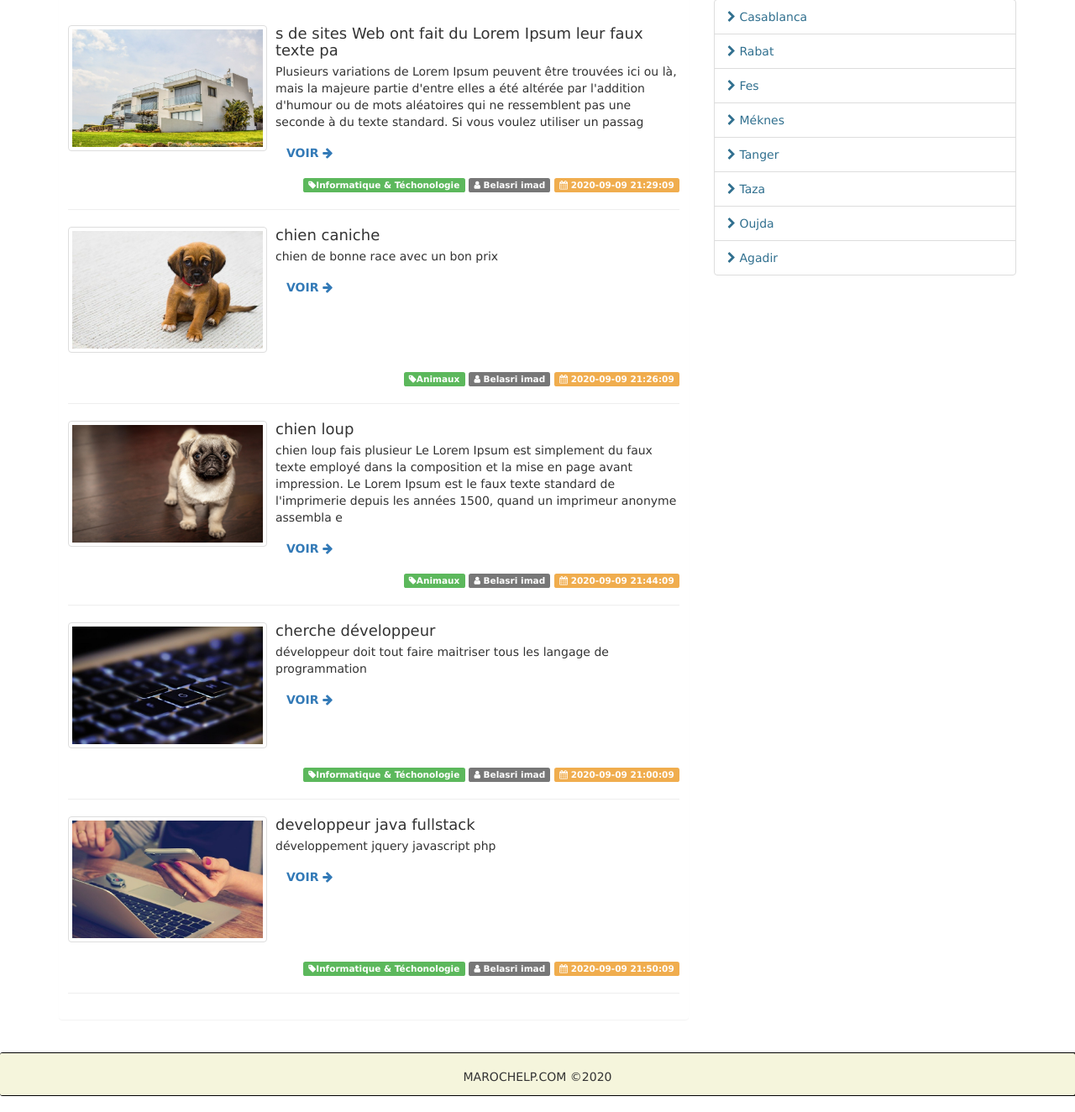
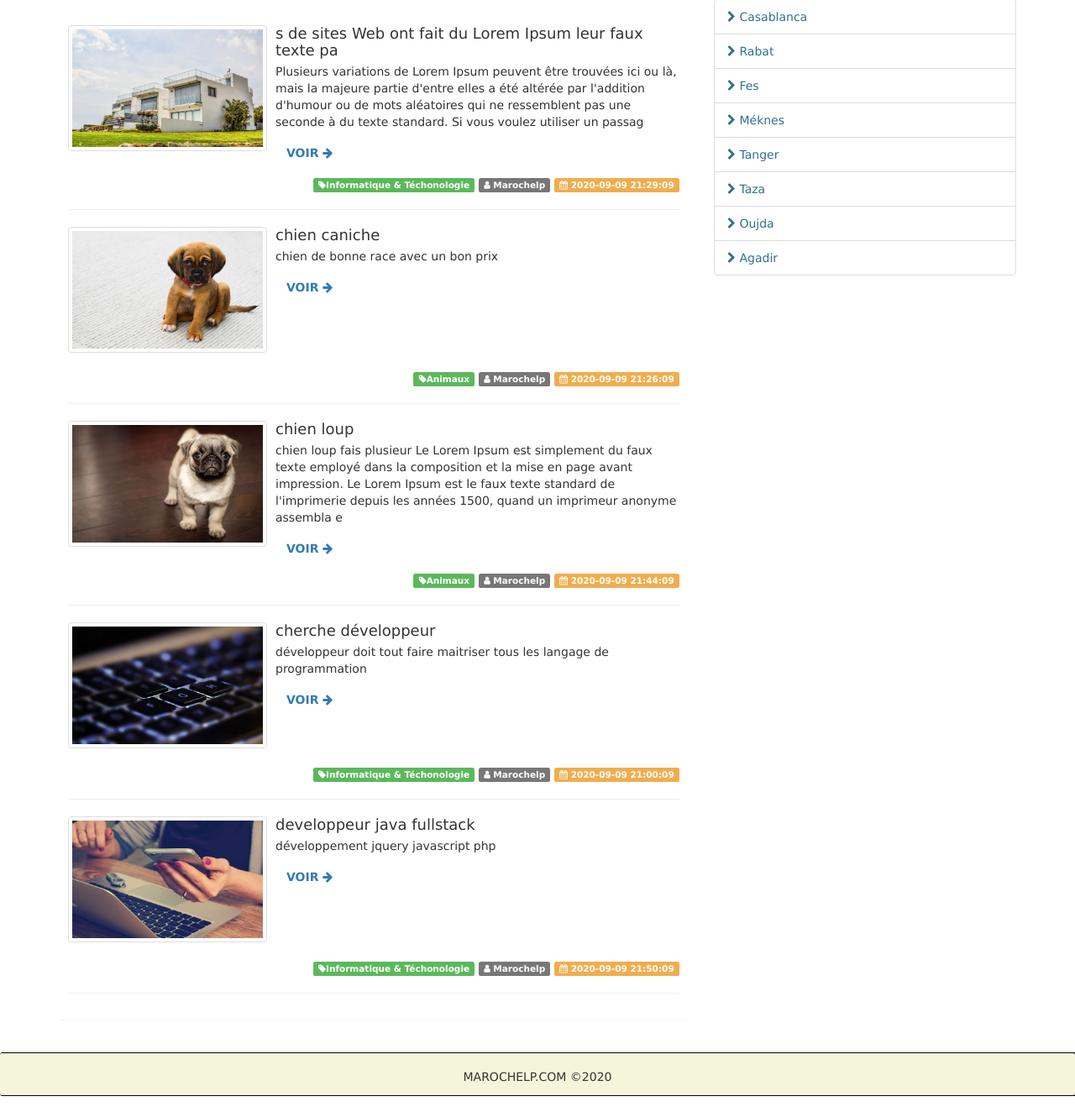
Before and after one commit to Mahelp/002-codeigniter-annonces, a CodeIgniter app: page /codeigniter-annonces/ads/find in a window 1280 px wide. Shown: the part 320-1644 px from the top of the page at 84% size. Run offline with CodeIgniter, Linux system fonts and the light colour scheme; data comes from the database, SQL or seed files in the repository; some libraries are stand-ins or nearby versions.

Commit message:
my commit 2 le dossier views

```diff
--- a/application/views/ads/by-city.php
+++ b/application/views/ads/by-city.php
@@ -64,7 +64,7 @@
                         </div>
                         <div class="media-footer" align="right">
                             <span class="label label-success"><i class="fa fa-tag"></i><?php echo $annonce->category;?></span>
-                            <span class="label label-default"><i class="fa fa-user"></i> Belasri imad</span>
+                            <span class="label label-default"><i class="fa fa-user"></i> Marochelp</span>
                             <span class="label label-warning"><i class="fa fa-calendar"></i> <?php echo $annonce->created;?></span>
                         </div>
                     </div>
--- a/application/views/ads/index.php
+++ b/application/views/ads/index.php
@@ -57,7 +57,7 @@
                                 </div>
                                 <div class="media-footer" align="right">
                                     <span class="label label-success"><i class="fa fa-tag"></i><?php echo $annonce->category;?></span>
-                                    <span class="label label-default"><i class="fa fa-user"></i> Belasri imad</span>
+                                    <span class="label label-default"><i class="fa fa-user"></i> Marochelp</span>
                                     <span class="label label-warning"><i class="fa fa-calendar"></i> <?php echo $annonce->created;?></span>
                                 </div>
                             </div>
--- a/application/views/ads/search-ad.php
+++ b/application/views/ads/search-ad.php
@@ -57,7 +57,7 @@
                                 </div>
                                 <div class="media-footer" align="right">
                                     <span class="label label-success"><i class="fa fa-tag"></i><?php echo $annonce->category;?></span>
-                                    <span class="label label-default"><i class="fa fa-user"></i> Belasri imad</span>
+                                    <span class="label label-default"><i class="fa fa-user"></i> Marochelp</span>
                                     <span class="label label-warning"><i class="fa fa-calendar"></i> <?php echo $annonce->created;?></span>
                                 </div>
                             </div>
```
